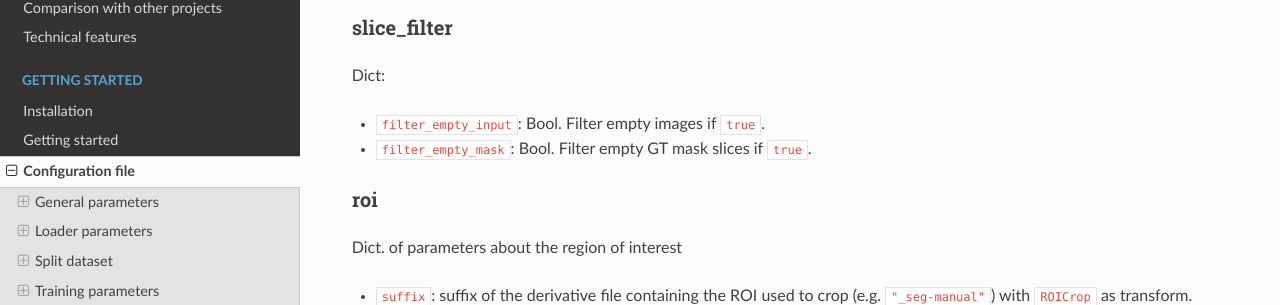
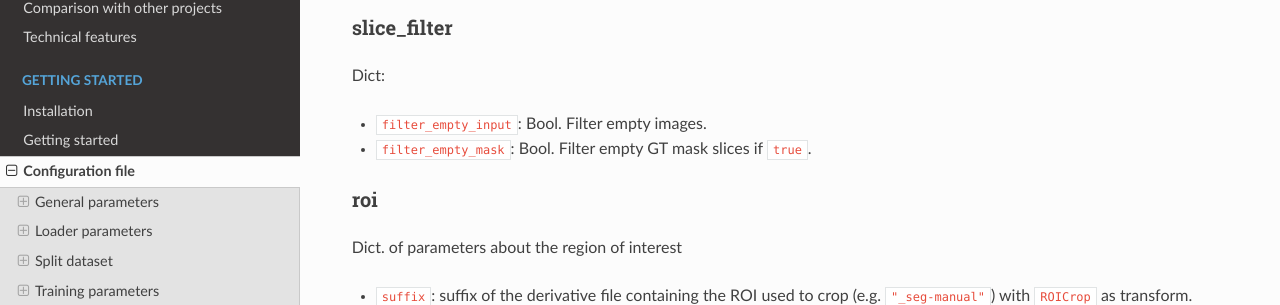
Before and after one commit to ivadomed/ivadomed, a Sphinx documentation site: the page built from docs/source/configuration_file.md, in a window 1280 px wide and 900 px high, scrolled down 1223 px. Shown: the part 144-449 px from the top of the window. Built offline with Sphinx 7.4.7 and the Read the Docs theme 2.0.0, drawn with Linux system fonts in a browser that asks for light colours.

Commit message:
Update docs/source/configuration_file.md
Co-authored-by: Julien Cohen-Adad <jcohen@polymtl.ca>

```diff
--- a/docs/source/configuration_file.md
+++ b/docs/source/configuration_file.md
@@ -26,7 +26,7 @@ Choice between `"sagittal"`, `"coronal"`, and `"axial"`.
 Sets the slice orientation for on which the model will be used.
 #### slice_filter
 Dict:
-- `filter_empty_input`: Bool. Filter empty images if `true`.
+- `filter_empty_input`: Bool. Filter empty images.
 - `filter_empty_mask`: Bool. Filter empty GT mask slices if `true`.
 #### roi
 Dict. of parameters about the region of interest
```
